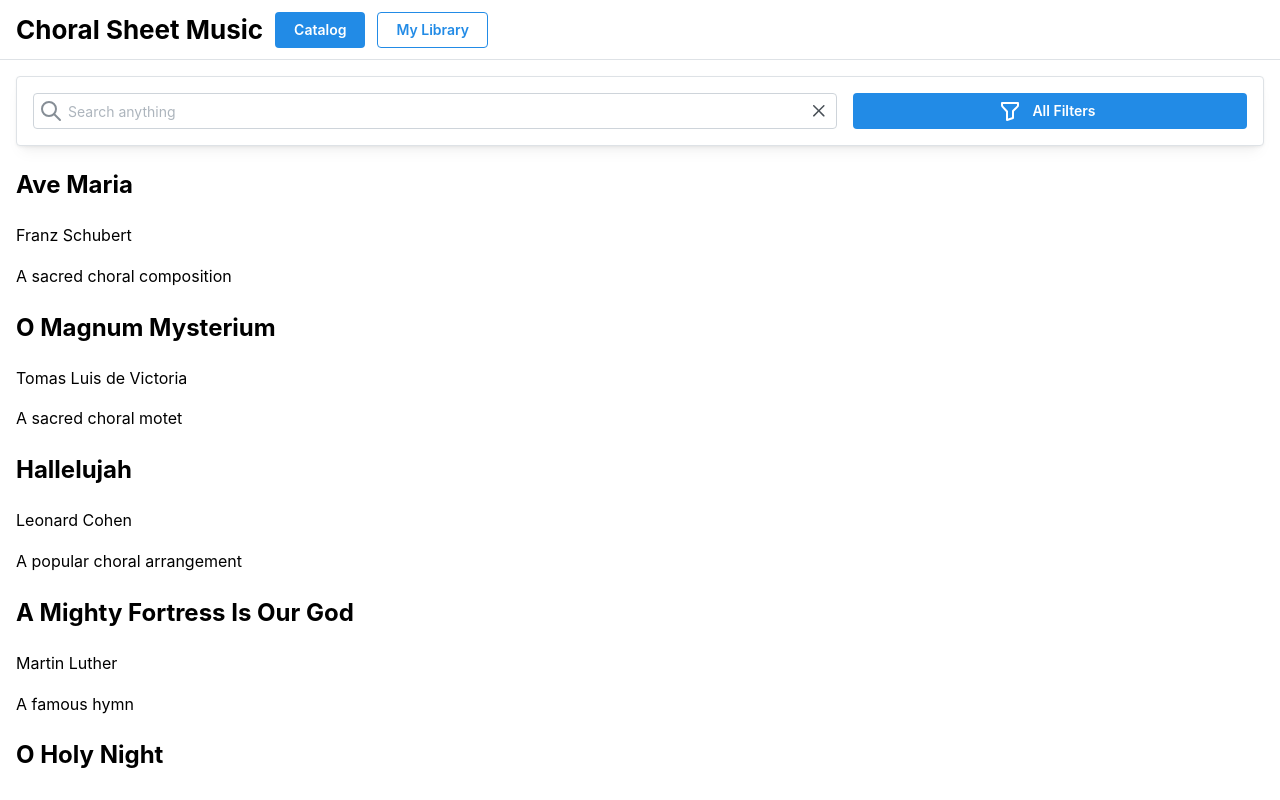
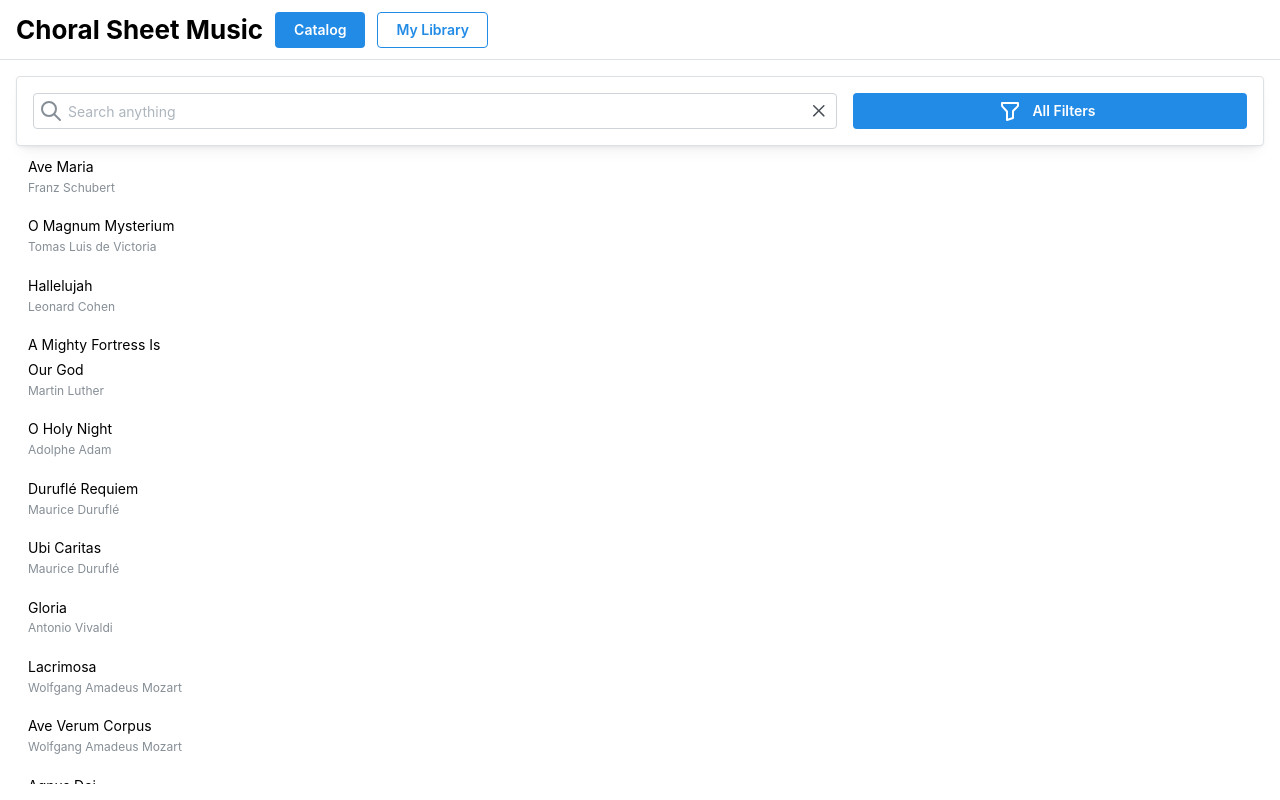
Before and after one commit to smophat7/cs356-choral-catalog, a React (Vite) app: page /catalog in a window 1280 px wide. Built offline with nearby package versions, Linux system fonts and the light colour scheme.

Commit message:
Basic list and detail view for catalog

```diff
--- a/src/components/CatalogResults.tsx
+++ b/src/components/CatalogResults.tsx
@@ -1,6 +1,6 @@
-import React from "react";
+import React, { useState } from "react";
 
-import { ScrollArea } from "@mantine/core";
+import { Box, Flex, NavLink, ScrollArea, Stack } from "@mantine/core";
 
 import { Song } from "../types";
 
@@ -9,16 +9,41 @@ interface Props {
 }
 
 const CatalogResults: React.FC<Props> = ({ songs }) => {
+  const [selectedSong, setSelectedSong] = useState<Song | null>(null);
+
+  const getLabel = (song: Song): string => song.title;
+  const getDescription = (song: Song): string => song.composer;
+
   return (
-    <ScrollArea flex={1}>
-      {songs.map((song) => (
-        <div key={song.id}>
-          <h2>{song.title}</h2>
-          <p>{song.composer}</p>
-          <p>{song.description}</p>
-        </div>
-      ))}
-    </ScrollArea>
+    <Box flex={1} style={{ overflow: "hidden" }}>
+      <Flex direction="row" h="100%">
+        <ScrollArea>
+          <Stack gap={0}>
+            {songs && songs.length > 0 && (
+              <>
+                {songs.map((song, index) => (
+                  <NavLink
+                    key={index}
+                    onClick={() => setSelectedSong(song)}
+                    active={selectedSong === song}
+                    label={getLabel(song)}
+                    description={getDescription(song)}
+                  />
+                ))}
+              </>
+            )}
+          </Stack>
+        </ScrollArea>
+        <ScrollArea w="100%" pl="md">
+          {selectedSong && (
+            <>
+              <h4>{selectedSong.title}</h4>
+              <p>{selectedSong.composer}</p>
+            </>
+          )}
+        </ScrollArea>
+      </Flex>
+    </Box>
   );
 };
 
```
